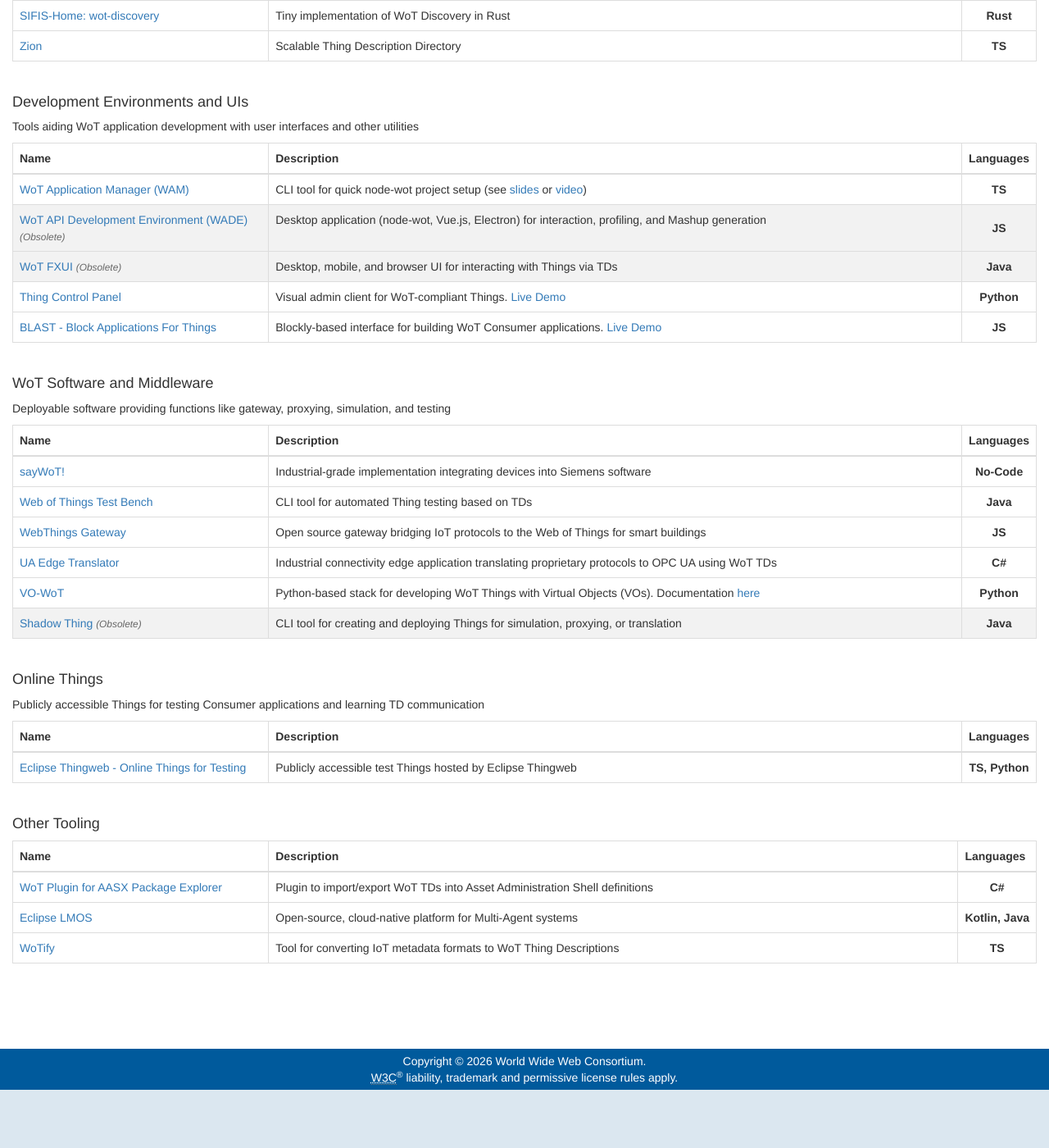
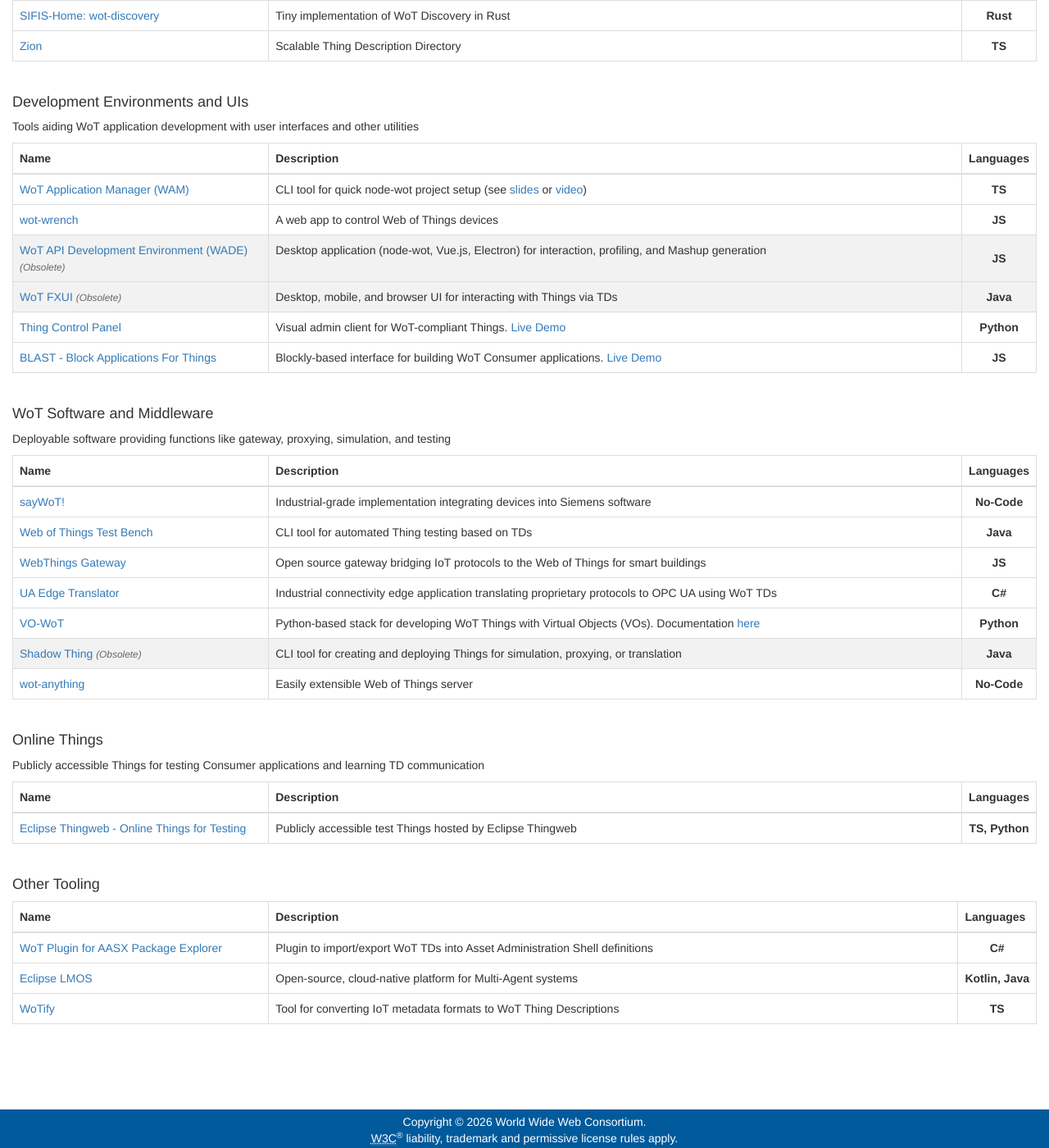
Before and after one commit to w3c/wot-marketing, a Jekyll site: the page built from docs/developers/index.html, in a window 1280 px wide and 1400 px high, scrolled down 1658 px. Shown: the whole window at 82% size. Built offline with Jekyll 4.4.1, drawn with Linux system fonts in a browser that asks for light colours; nearby versions of some CDN libraries; comment, search, counter and statistics services are not loaded; before the commit the page ends 2987 px from its top, so only the background shows below that.

Commit message:
2 new tools

```diff
--- a/docs/_data/dev-tools.yml
+++ b/docs/_data/dev-tools.yml
@@ -139,6 +139,11 @@
         description: "CLI tool for quick node-wot project setup (see [slides](WoT%20Application%20Manager.pdf) or [video](https://youtu.be/bPxIfZo7jns))"
         languages: ["TS"]
         is_obsolete: false
+      - name: "wot-wrench"
+        link: "https://gitlab.com/jaller94/wot-wrench"
+        description: "A web app to control Web of Things devices"
+        languages: ["JS"]
+        is_obsolete: false
       - name: "WoT API Development Environment (WADE)"
         link: "https://github.com/tum-esi/wade"
         description: "Desktop application (node-wot, Vue.js, Electron) for interaction, profiling, and Mashup generation"
@@ -193,6 +198,11 @@
         description: "CLI tool for creating and deploying Things for simulation, proxying, or translation"
         languages: ["Java"]
         is_obsolete: true
+      - name: "wot-anything"
+        link: "https://gitlab.com/webthings/wot-anything"
+        description: "Easily extensible Web of Things server"
+        languages: ["No-Code"]
+        is_obsolete: false
 
   - title: "Online Things"
     description: "Publicly accessible Things for testing Consumer applications and learning TD communication"
```
